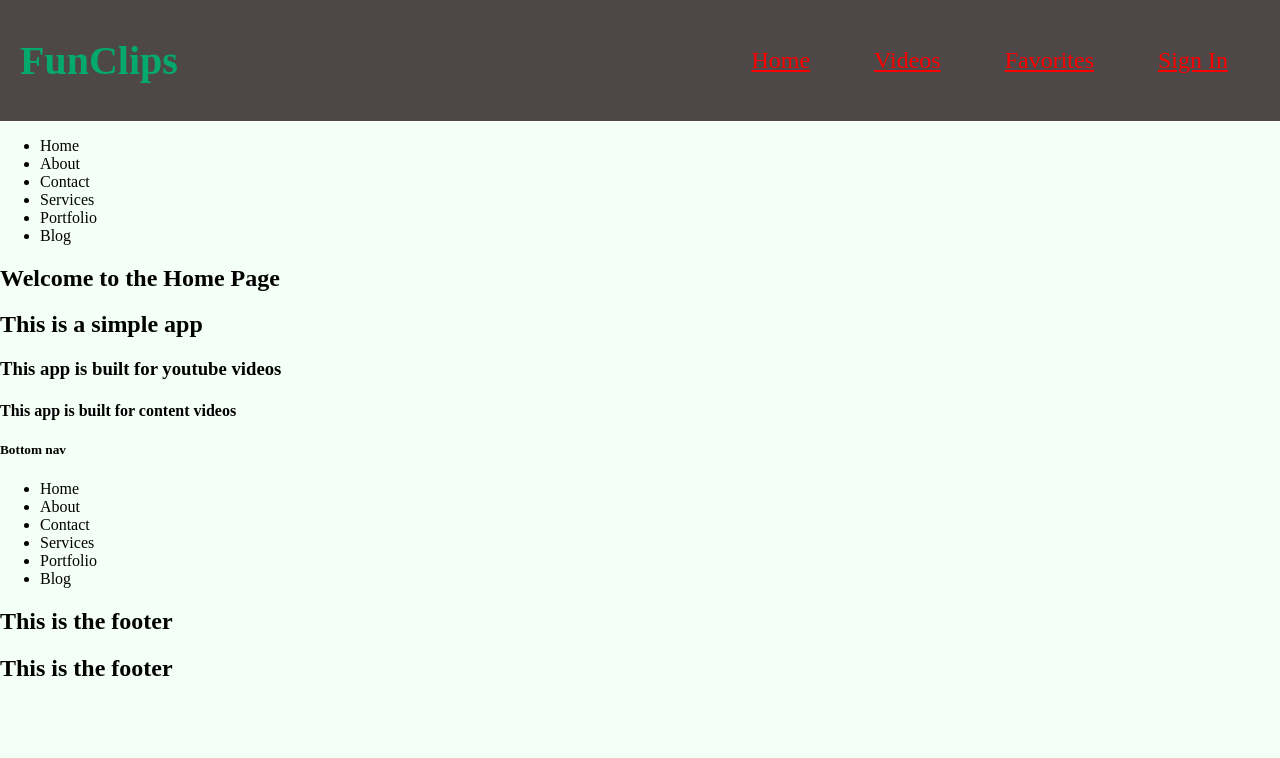
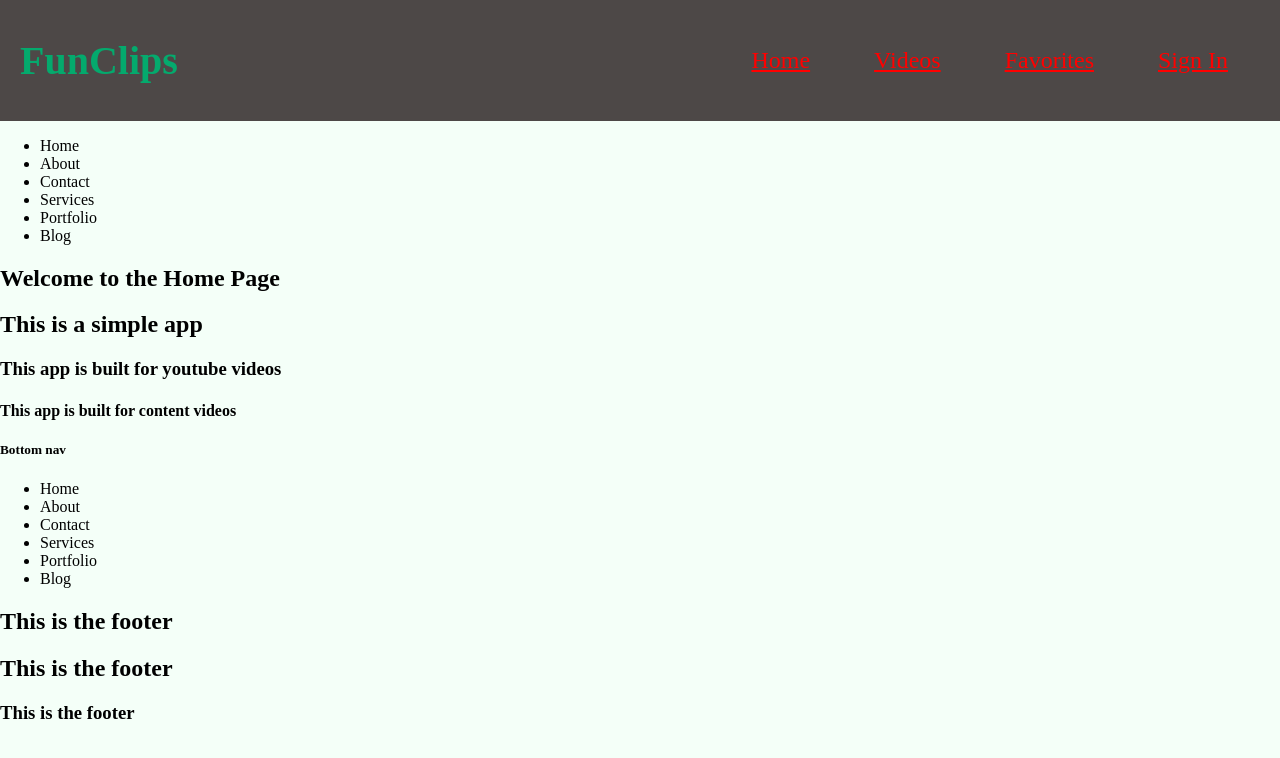
Before and after one commit to RicoMedi/fun-clips, a React (Create React App) app: page / in a window 1280 px wide. Shown: the top 758 px of the page. Built offline with nearby package versions, Linux system fonts and the light colour scheme; a web font is replaced by a local one.

Commit message:
list created

```diff
--- a/src/home/HomePage.js
+++ b/src/home/HomePage.js
@@ -39,7 +39,7 @@ export const HomePage = () => {
      <section>
         <h1> This is the footer</h1>
         <h2> This is the footer</h2>
-
+        <h3> This is the footer</h3>
      </section>
 
 
```
